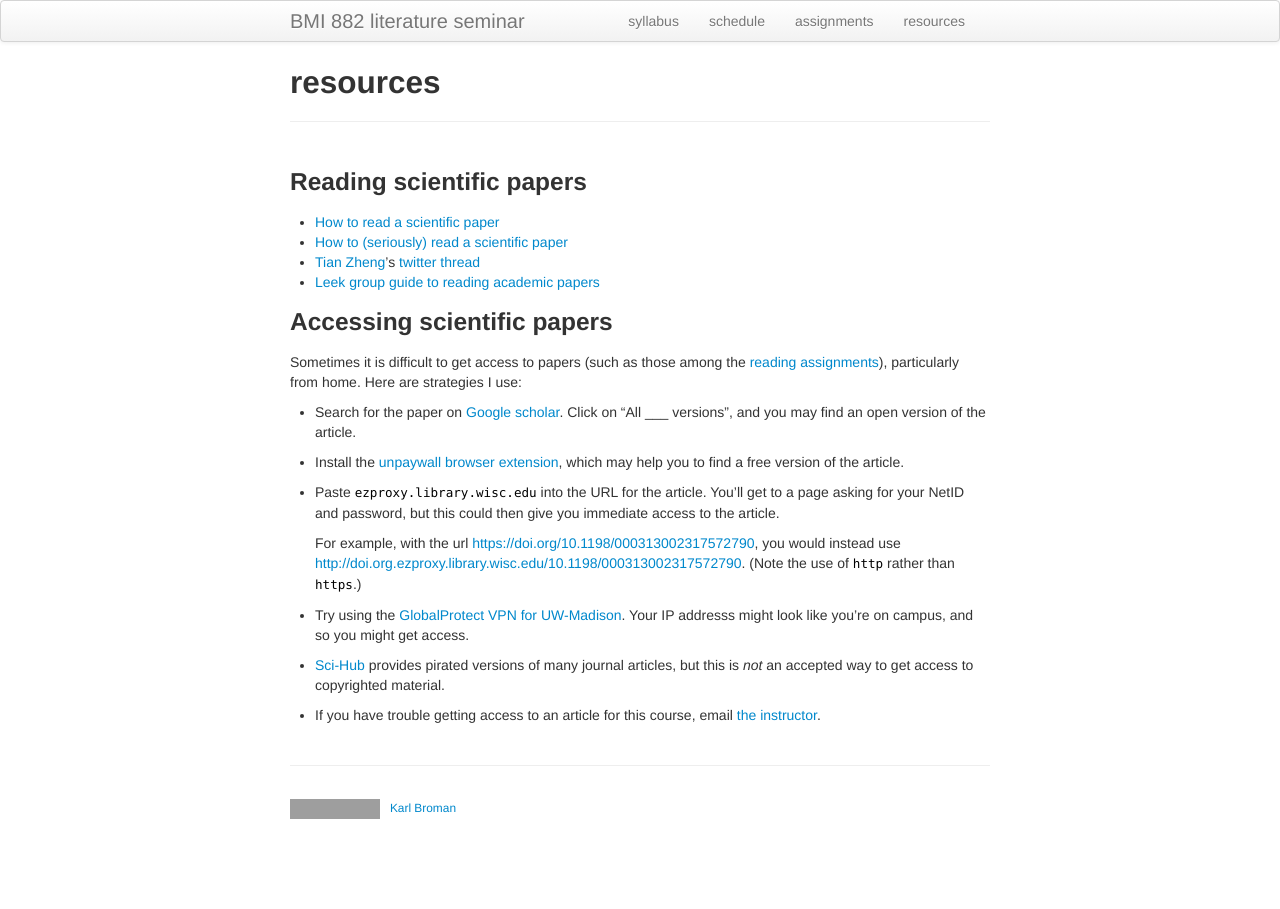
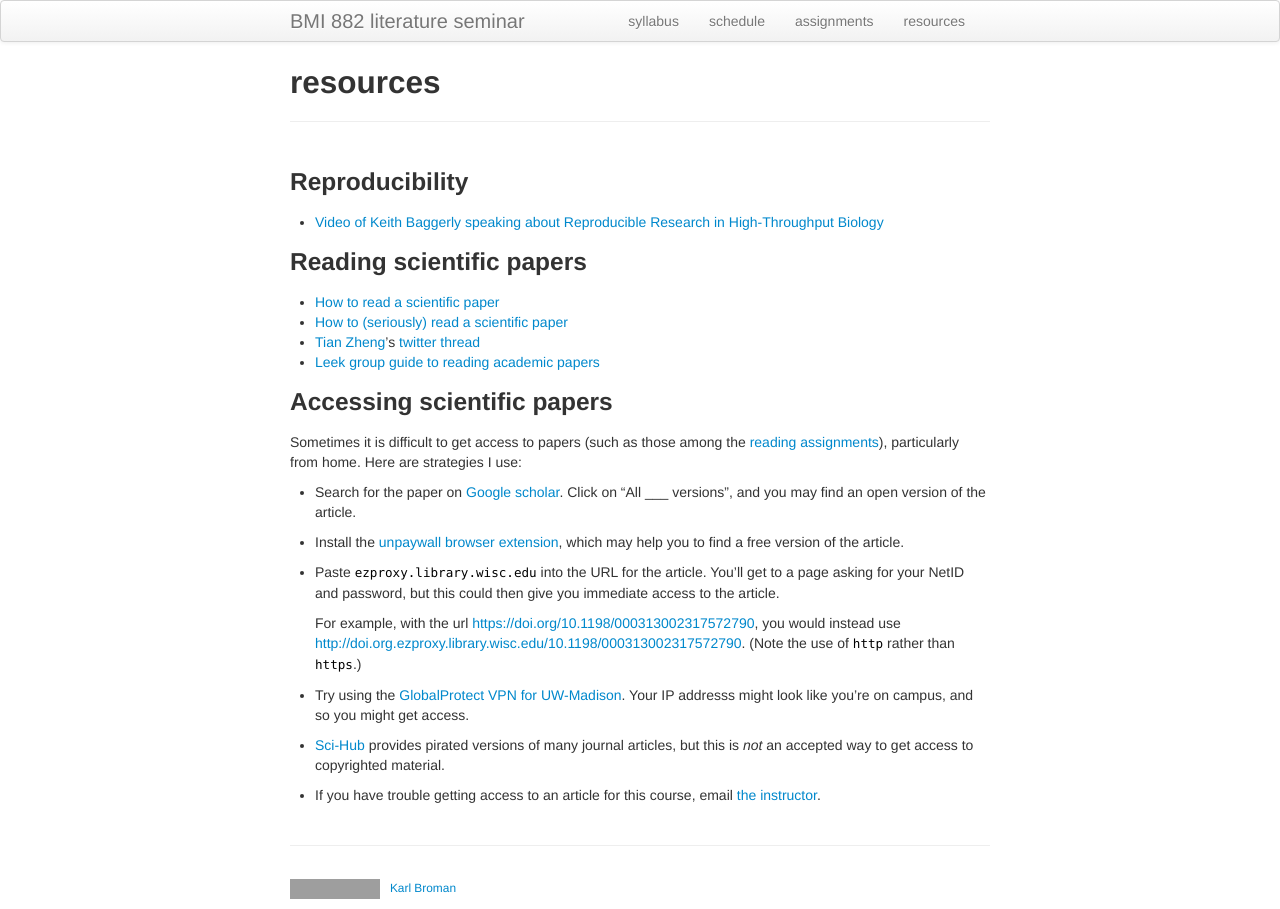
Before and after one commit to kbroman/BMI882_spring2023, a Jekyll site: the page built from resources.md, in a window 1280 px wide. Built offline with Jekyll 4.4.1, drawn with Linux system fonts in a browser that asks for light colours; grey boxes are pictures that could not be loaded.

Commit message:
resources: video of Keith Baggerly on reproducible research

```diff
--- a/resources.md
+++ b/resources.md
@@ -3,6 +3,12 @@ layout: page
 title: resources
 description: Resources for BMI 882, Biomedical data science scholarly literature
 ---
+
+### Reproducibility
+
+- [Video of Keith Baggerly speaking about Reproducible Research in
+  High-Throughput Biology](https://www.youtube.com/watch?v=8QJfNS7XXwA)
+
 
 ### Reading scientific papers
 
@@ -10,6 +16,7 @@ description: Resources for BMI 882, Biomedical data science scholarly literature
 - [How to (seriously) read a scientific paper](https://www.sciencemag.org/careers/2016/03/how-seriously-read-scientific-paper)
 - [Tian Zheng](http://tzstatsads.github.io/)'s [twitter thread](https://twitter.com/tz33cu/status/1119777860909174785)
 - [Leek group guide to reading academic papers](https://github.com/jtleek/readingpapers)
+
 
 ### Accessing scientific papers
 
```
